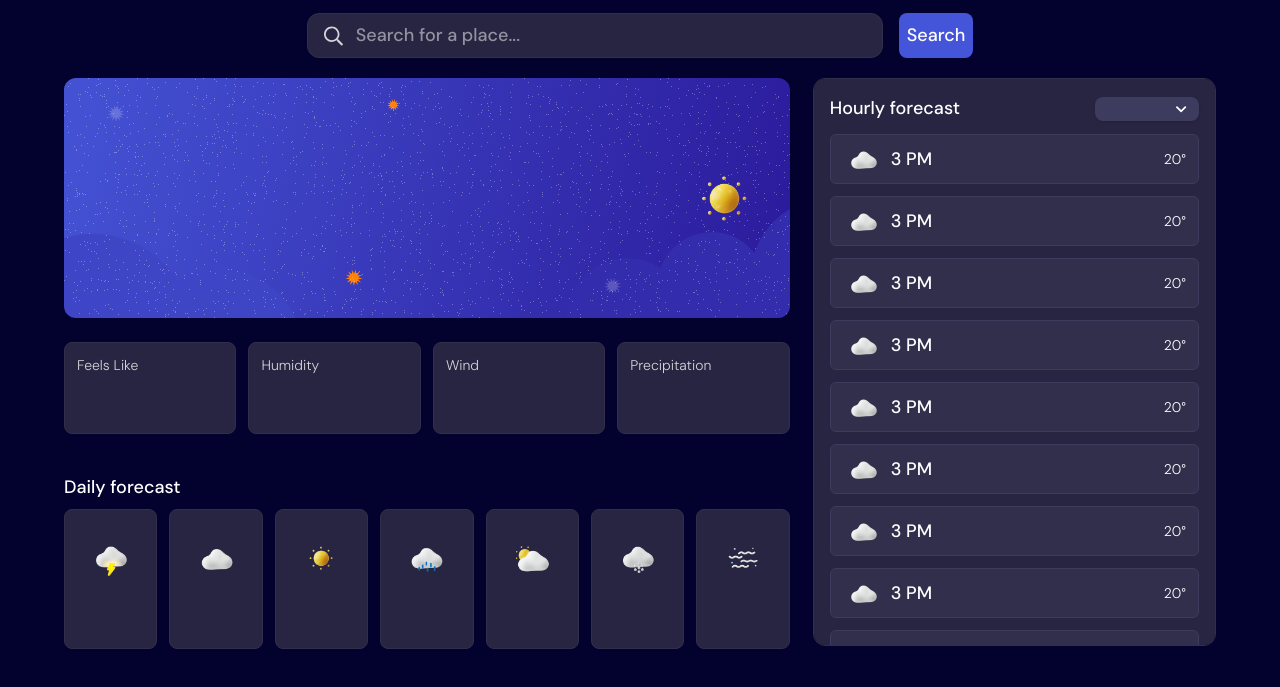
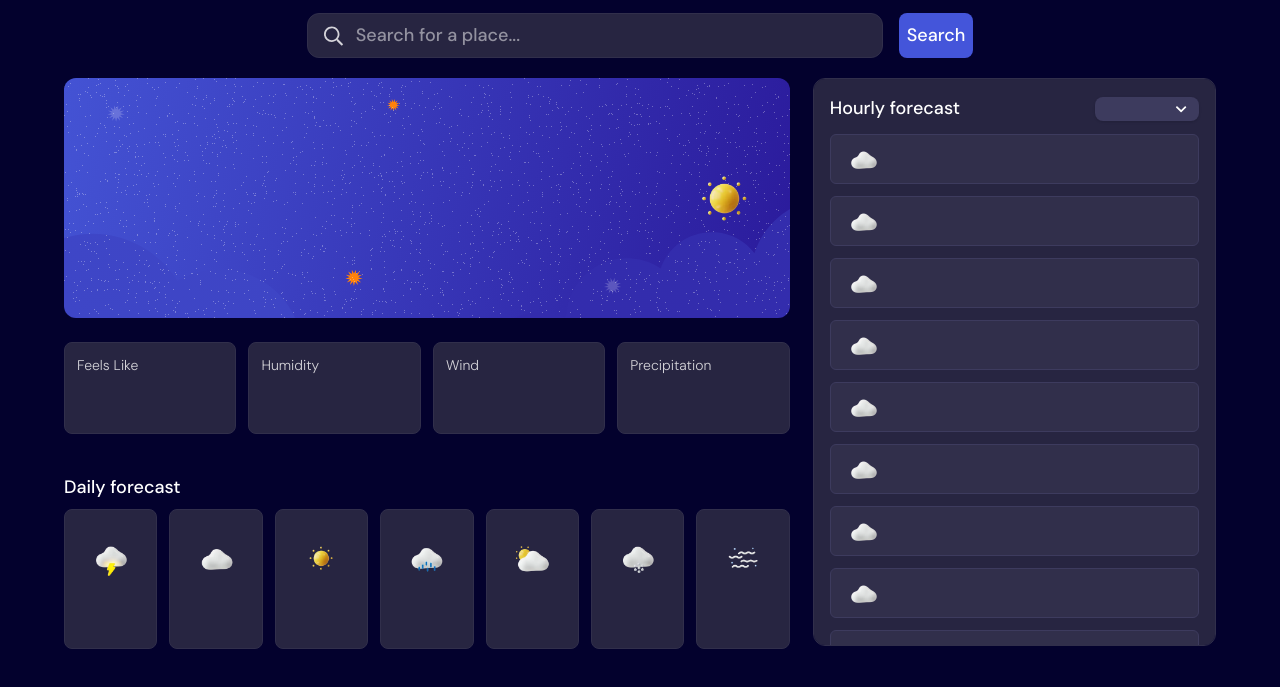
Before and after one commit to Farzak-12/weather-app, a website built with Vite: page my-project/index.html in a window 1280 px wide. Shown: the part 219-906 px from the top of the page. Built offline with nearby package versions, Linux system fonts and the light colour scheme; no server answers.

Commit message:
fix: removed hourly forcast placeholder

```diff
--- a/my-project/index.html
+++ b/my-project/index.html
@@ -175,193 +175,193 @@
       <div data-group="hourly-details" class="bg-neutral-700 border border-neutral-600 px-3 py-1 flex justify-between items-center rounded-md">
         <span class="flex w-26 gap-x-2 items-center">
           <img src="src/assets/images/icon-overcast.webp" alt="overcast" class="w-10 h-10">
-          <span class="font-medium text-md">3 PM</span>
+          <span class="font-medium text-md"></span>
         </span>
-        <span class="font-light text-sm">20°</span>
+        <span class="font-light text-sm"></span>
       </div>
 
       <div data-group="hourly-details" class="bg-neutral-700 border border-neutral-600 px-3 py-1 flex justify-between items-center rounded-md">
         <span class="flex w-26 gap-x-2 items-center">
           <img src="src/assets/images/icon-overcast.webp" alt="overcast" class="w-10 h-10">
-          <span class="font-medium text-md">3 PM</span>
+          <span class="font-medium text-md"></span>
         </span>
-        <span class="font-light text-sm">20°</span>
+        <span class="font-light text-sm"></span>
       </div>
 
       <div data-group="hourly-details" class="bg-neutral-700 border border-neutral-600 px-3 py-1 flex justify-between items-center rounded-md">
         <span class="flex w-26 gap-x-2 items-center">
           <img src="src/assets/images/icon-overcast.webp" alt="overcast" class="w-10 h-10">
-          <span class="font-medium text-md">3 PM</span>
+          <span class="font-medium text-md"></span>
         </span>
-        <span class="font-light text-sm">20°</span>
+        <span class="font-light text-sm"></span>
       </div>
 
       <div data-group="hourly-details" class="bg-neutral-700 border border-neutral-600 px-3 py-1 flex justify-between items-center rounded-md">
         <span class="flex w-26 gap-x-2 items-center">
           <img src="src/assets/images/icon-overcast.webp" alt="overcast" class="w-10 h-10">
-          <span class="font-medium text-md">3 PM</span>
+          <span class="font-medium text-md"></span>
         </span>
-        <span class="font-light text-sm">20°</span>
+        <span class="font-light text-sm"></span>
       </div>
 
       <div data-group="hourly-details" class="bg-neutral-700 border border-neutral-600 px-3 py-1 flex justify-between items-center rounded-md">
         <span class="flex w-26 gap-x-2 items-center">
           <img src="src/assets/images/icon-overcast.webp" alt="overcast" class="w-10 h-10">
-          <span class="font-medium text-md">3 PM</span>
+          <span class="font-medium text-md"></span>
         </span>
-        <span class="font-light text-sm">20°</span>
+        <span class="font-light text-sm"></span>
       </div>
 
       <div data-group="hourly-details" class="bg-neutral-700 border border-neutral-600 px-3 py-1 flex justify-between items-center rounded-md">
         <span class="flex w-26 gap-x-2 items-center">
           <img src="src/assets/images/icon-overcast.webp" alt="overcast" class="w-10 h-10">
-          <span class="font-medium text-md">3 PM</span>
+          <span class="font-medium text-md"></span>
         </span>
-        <span class="font-light text-sm">20°</span>
+        <span class="font-light text-sm"></span>
       </div>
 
       <div data-group="hourly-details" class="bg-neutral-700 border border-neutral-600 px-3 py-1 flex justify-between items-center rounded-md">
         <span class="flex w-26 gap-x-2 items-center">
           <img src="src/assets/images/icon-overcast.webp" alt="overcast" class="w-10 h-10">
-          <span class="font-medium text-md">3 PM</span>
+          <span class="font-medium text-md"></span>
         </span>
-        <span class="font-light text-sm">20°</span>
+        <span class="font-light text-sm"></span>
       </div>
 
       <div data-group="hourly-details" class="bg-neutral-700 border border-neutral-600 px-3 py-1 flex justify-between items-center rounded-md">
         <span class="flex w-26 gap-x-2 items-center">
           <img src="src/assets/images/icon-overcast.webp" alt="overcast" class="w-10 h-10">
-          <span class="font-medium text-md">3 PM</span>
+          <span class="font-medium text-md"></span>
         </span>
-        <span class="font-light text-sm">20°</span>
+        <span class="font-light text-sm"></span>
       </div>
 
       <div data-group="hourly-details" class="bg-neutral-700 border border-neutral-600 px-3 py-1 flex justify-between items-center rounded-md">
         <span class="flex w-26 gap-x-2 items-center">
           <img src="src/assets/images/icon-overcast.webp" alt="overcast" class="w-10 h-10">
-          <span class="font-medium text-md">3 PM</span>
+          <span class="font-medium text-md"></span>
         </span>
-        <span class="font-light text-sm">20°</span>
+        <span class="font-light text-sm"></span>
       </div>
 
       <div data-group="hourly-details" class="bg-neutral-700 border border-neutral-600 px-3 py-1 flex justify-between items-center rounded-md">
         <span class="flex w-26 gap-x-2 items-center">
           <img src="src/assets/images/icon-overcast.webp" alt="overcast" class="w-10 h-10">
-          <span class="font-medium text-md">3 PM</span>
+          <span class="font-medium text-md"></span>
         </span>
-        <span class="font-light text-sm">20°</span>
+        <span class="font-light text-sm"></span>
       </div>
 
       <div data-group="hourly-details" class="bg-neutral-700 border border-neutral-600 px-3 py-1 flex justify-between items-center rounded-md">
         <span class="flex w-26 gap-x-2 items-center">
           <img src="src/assets/images/icon-overcast.webp" alt="overcast" class="w-10 h-10">
-          <span class="font-medium text-md">3 PM</span>
+          <span class="font-medium text-md"></span>
         </span>
-        <span class="font-light text-sm">20°</span>
+        <span class="font-light text-sm"></span>
       </div>
 
       <div data-group="hourly-details" class="bg-neutral-700 border border-neutral-600 px-3 py-1 flex justify-between items-center rounded-md">
         <span class="flex w-26 gap-x-2 items-center">
           <img src="src/assets/images/icon-overcast.webp" alt="overcast" class="w-10 h-10">
-          <span class="font-medium text-md">3 PM</span>
+          <span class="font-medium text-md"></span>
         </span>
-        <span class="font-light text-sm">20°</span>
+        <span class="font-light text-sm"></span>
       </div>
 
       <div data-group="hourly-details" class="bg-neutral-700 border border-neutral-600 px-3 py-1 flex justify-between items-center rounded-md">
         <span class="flex w-26 gap-x-2 items-center">
           <img src="src/assets/images/icon-overcast.webp" alt="overcast" class="w-10 h-10">
-          <span class="font-medium text-md">3 PM</span>
+          <span class="font-medium text-md"></span>
         </span>
-        <span class="font-light text-sm">20°</span>
+        <span class="font-light text-sm"></span>
       </div>
 
       <div data-group="hourly-details" class="bg-neutral-700 border border-neutral-600 px-3 py-1 flex justify-between items-center rounded-md">
         <span class="flex w-26 gap-x-2 items-center">
           <img src="src/assets/images/icon-overcast.webp" alt="overcast" class="w-10 h-10">
-          <span class="font-medium text-md">3 PM</span>
+          <span class="font-medium text-md"></span>
         </span>
-        <span class="font-light text-sm">20°</span>
+        <span class="font-light text-sm"></span>
       </div>
 
       <div data-group="hourly-details" class="bg-neutral-700 border border-neutral-600 px-3 py-1 flex justify-between items-center rounded-md">
         <span class="flex w-26 gap-x-2 items-center">
           <img src="src/assets/images/icon-overcast.webp" alt="overcast" class="w-10 h-10">
-          <span class="font-medium text-md">3 PM</span>
+          <span class="font-medium text-md"></span>
         </span>
-        <span class="font-light text-sm">20°</span>
+        <span class="font-light text-sm"></span>
       </div>
 
       <div data-group="hourly-details" class="bg-neutral-700 border border-neutral-600 px-3 py-1 flex justify-between items-center rounded-md">
         <span class="flex w-26 gap-x-2 items-center">
           <img src="src/assets/images/icon-overcast.webp" alt="overcast" class="w-10 h-10">
-          <span class="font-medium text-md">3 PM</span>
+          <span class="font-medium text-md"></span>
         </span>
-        <span class="font-light text-sm">20°</span>
+        <span class="font-light text-sm"></span>
       </div>
 
       <div data-group="hourly-details" class="bg-neutral-700 border border-neutral-600 px-3 py-1 flex justify-between items-center rounded-md">
         <span class="flex w-26 gap-x-2 items-center">
           <img src="src/assets/images/icon-overcast.webp" alt="overcast" class="w-10 h-10">
-          <span class="font-medium text-md">3 PM</span>
+          <span class="font-medium text-md"></span>
         </span>
-        <span class="font-light text-sm">20°</span>
+        <span class="font-light text-sm"></span>
       </div>
 
       <div data-group="hourly-details" class="bg-neutral-700 border border-neutral-600 px-3 py-1 flex justify-between items-center rounded-md">
         <span class="flex w-26 gap-x-2 items-center">
           <img src="src/assets/images/icon-overcast.webp" alt="overcast" class="w-10 h-10">
-          <span class="font-medium text-md">3 PM</span>
+          <span class="font-medium text-md"></span>
         </span>
-        <span class="font-light text-sm">20°</span>
+        <span class="font-light text-sm"></span>
       </div>
 
       <div data-group="hourly-details" class="bg-neutral-700 border border-neutral-600 px-3 py-1 flex justify-between items-center rounded-md">
         <span class="flex w-26 gap-x-2 items-center">
           <img src="src/assets/images/icon-overcast.webp" alt="overcast" class="w-10 h-10">
-          <span class="font-medium text-md">3 PM</span>
+          <span class="font-medium text-md"></span>
         </span>
-        <span class="font-light text-sm">20°</span>
+        <span class="font-light text-sm"></span>
       </div>
 
       <div data-group="hourly-details" class="bg-neutral-700 border border-neutral-600 px-3 py-1 flex justify-between items-center rounded-md">
         <span class="flex w-26 gap-x-2 items-center">
           <img src="src/assets/images/icon-overcast.webp" alt="overcast" class="w-10 h-10">
-          <span class="font-medium text-md">3 PM</span>
+          <span class="font-medium text-md"></span>
         </span>
-        <span class="font-light text-sm">20°</span>
+        <span class="font-light text-sm"></span>
       </div>
 
       <div data-group="hourly-details" class="bg-neutral-700 border border-neutral-600 px-3 py-1 flex justify-between items-center rounded-md">
         <span class="flex w-26 gap-x-2 items-center">
           <img src="src/assets/images/icon-overcast.webp" alt="overcast" class="w-10 h-10">
-          <span class="font-medium text-md">3 PM</span>
+          <span class="font-medium text-md"></span>
         </span>
-        <span class="font-light text-sm">20°</span>
+        <span class="font-light text-sm"></span>
       </div>
 
       <div data-group="hourly-details" class="bg-neutral-700 border border-neutral-600 px-3 py-1 flex justify-between items-center rounded-md">
         <span class="flex w-26 gap-x-2 items-center">
           <img src="src/assets/images/icon-overcast.webp" alt="overcast" class="w-10 h-10">
-          <span class="font-medium text-md">3 PM</span>
+          <span class="font-medium text-md"></span>
         </span>
-        <span class="font-light text-sm">20°</span>
+        <span class="font-light text-sm"></span>
       </div>
 
       <div data-group="hourly-details" class="bg-neutral-700 border border-neutral-600 px-3 py-1 flex justify-between items-center rounded-md">
         <span class="flex w-26 gap-x-2 items-center">
           <img src="src/assets/images/icon-overcast.webp" alt="overcast" class="w-10 h-10">
-          <span class="font-medium text-md">3 PM</span>
+          <span class="font-medium text-md"></span>
         </span>
-        <span class="font-light text-sm">20°</span>
+        <span class="font-light text-sm"></span>
       </div>
 
       <div data-group="hourly-details" class="bg-neutral-700 border border-neutral-600 px-3 py-1 flex justify-between items-center rounded-md">
         <span class="flex w-26 gap-x-2 items-center">
           <img src="src/assets/images/icon-overcast.webp" alt="overcast" class="w-10 h-10">
-          <span class="font-medium text-md">3 PM</span>
+          <span class="font-medium text-md"></span>
         </span>
-        <span class="font-light text-sm">20°</span>
+        <span class="font-light text-sm"></span>
       </div>
     </section>
     </section>
```
